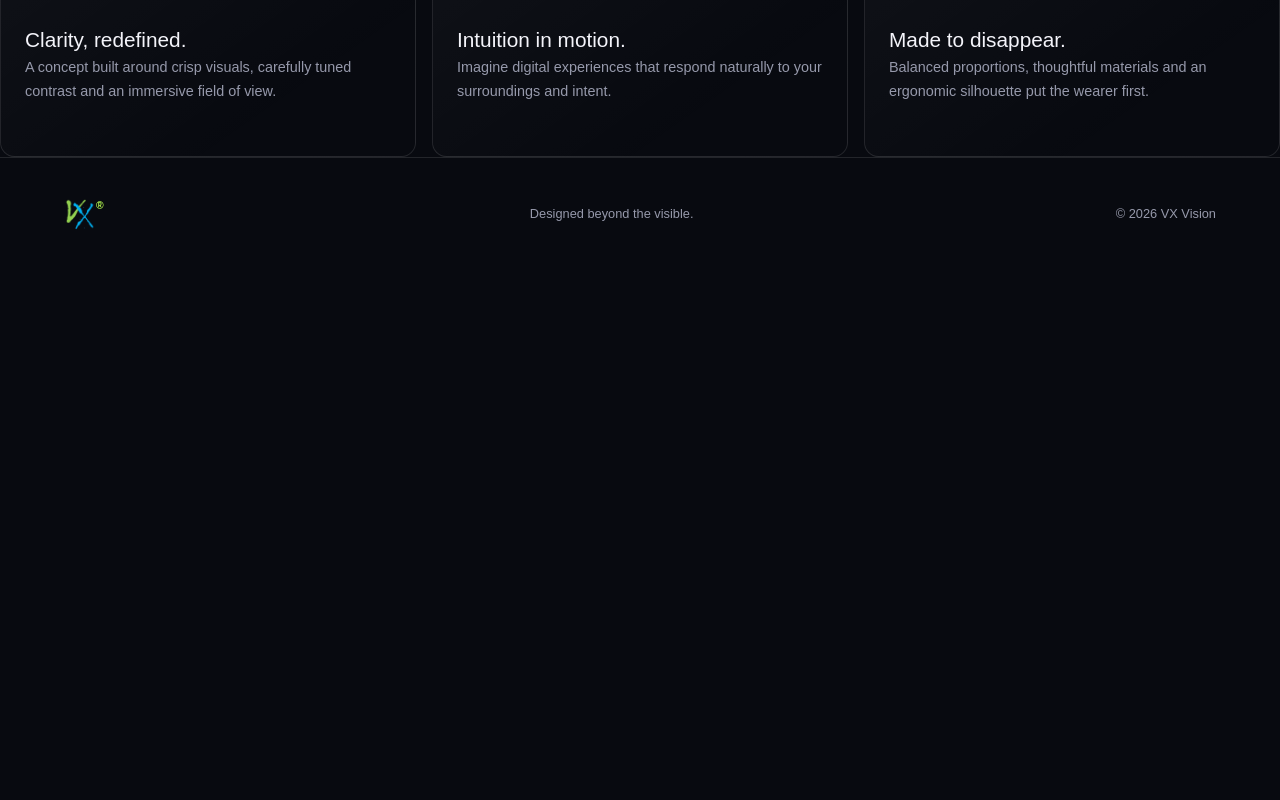
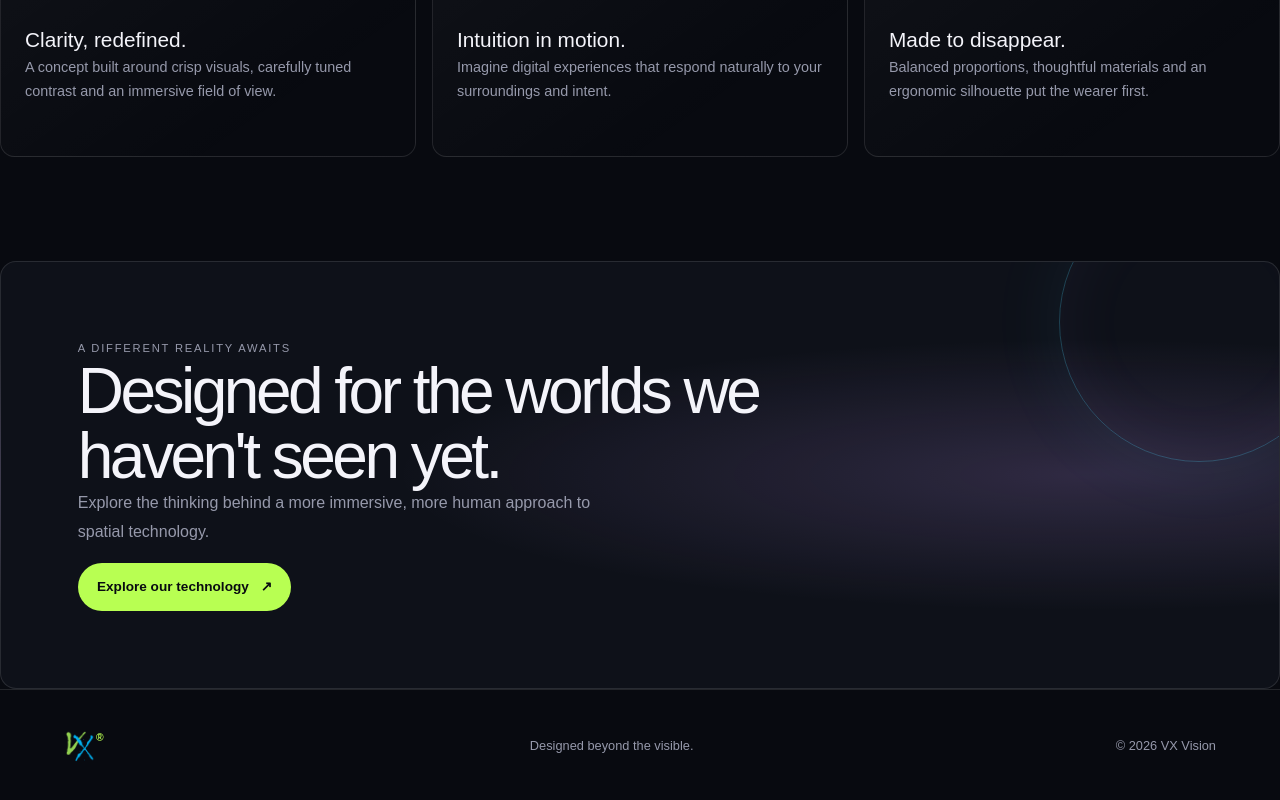
Before and after one commit to pfleege/vx-vision, a Next.js app: page / in a window 1280 px wide. Shown: the part 1851-2651 px from the top of the page. Before the commit the page ends 2121 px from the top, so only its background shows below. Built offline with nearby package versions, Linux system fonts and the light colour scheme.

Commit message:
feat: add TechnologyBanner to main page

```diff
--- a/src/app/globals.css
+++ b/src/app/globals.css
@@ -440,3 +440,47 @@ img {
   font-size: 0.9rem;
   line-height: 1.7;
 }
+/* TECHNOLOGY BANNER */
+.tech-banner {
+  position: relative;
+  padding: clamp(2rem, 6vw, 5rem);
+  overflow: hidden;
+  border: 1px solid var(--border);
+  border-radius: 1rem;
+  background:
+    radial-gradient(
+      ellipse at 85% 50%,
+      rgba(198, 155, 255, 0.18),
+      transparent 45%
+    ),
+    #0e1119;
+}
+.tech-banner::after {
+  content: "";
+  position: absolute;
+  width: 280px;
+  height: 280px;
+  right: -60px;
+  top: -80px;
+  border: 1px solid rgba(80, 216, 255, 0.25);
+  border-radius: 50%;
+  box-shadow:
+    0 0 80px rgba(80, 216, 255, 0.07),
+    inset 0 0 70px rgba(198, 155, 255, 0.05);
+  pointer-events: none;
+}
+.tech-banner > * {
+  position: relative;
+  z-index: 1;
+}
+.tech-banner h2 {
+  max-width: 700px;
+  font-size: clamp(2.4rem, 5vw, 5rem);
+  letter-spacing: -0.055em;
+  line-height: 1.02;
+}
+.tech-banner p {
+  max-width: 540px;
+  color: var(--muted);
+  line-height: 1.8;
+}
--- a/src/app/page.tsx
+++ b/src/app/page.tsx
@@ -3,6 +3,7 @@
 import HeroSection from "@/components/home/Hero";
 import ProductShowcase from "@/components/home/ProductShowcase";
 import FeatureGrid from "@/components/home/FeatureGrid";
+import TechnologyBanner from "@/components/home/TechnologyBanner";
 
 export default function HomePage() {
   return (
@@ -10,6 +11,7 @@ export default function HomePage() {
       <HeroSection />
       <ProductShowcase />
       <FeatureGrid />
+      <TechnologyBanner />
     </>
   );
 }
--- /dev/null
+++ b/src/components/home/TechnologyBanner.tsx
@@ -0,0 +1,19 @@
+// src/components/home/TechnologyBanner.tsx
+
+import Link from "next/link";
+
+export default function TechnologyBanner() {
+  return (
+    <section className="tech-banner mt-26">
+      <p className="section-kicker">A different reality awaits</p>
+      <h2>Designed for the worlds we haven&apos;t seen yet.</h2>
+      <p>
+        Explore the thinking behind a more immersive, more human approach to
+        spatial technology.
+      </p>
+      <Link className="button-primary mt-4" href="/technology">
+        Explore our technology <span aria-hidden="true">↗</span>
+      </Link>
+    </section>
+  );
+}
```
